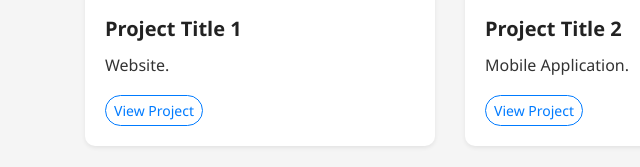
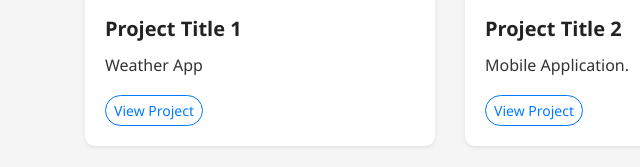
Before and after one commit to Mwiinga512/stanely-profile, a plain HTML site: page works.html in a window 1280 px wide. Shown: the part 425-592 px from the top of the page, 0-640 px from the left. Drawn offline with nearby package versions, Linux system fonts and the light colour scheme.

Commit message:
Update works.html

```diff
--- a/works.html
+++ b/works.html
@@ -49,7 +49,7 @@
               <img src="images/webdesign.jpg" class="card-img-top" alt="WebDesign">
               <div class="card-body">
                 <h5 class="card-title">Project Title 1</h5>
-                <p class="card-text">Website.</p>
+                <p class="card-text">Weather App</p>
                 <a href="#" class="btn btn-outline-primary btn-sm">View Project</a>
               </div>
             </div>
```
